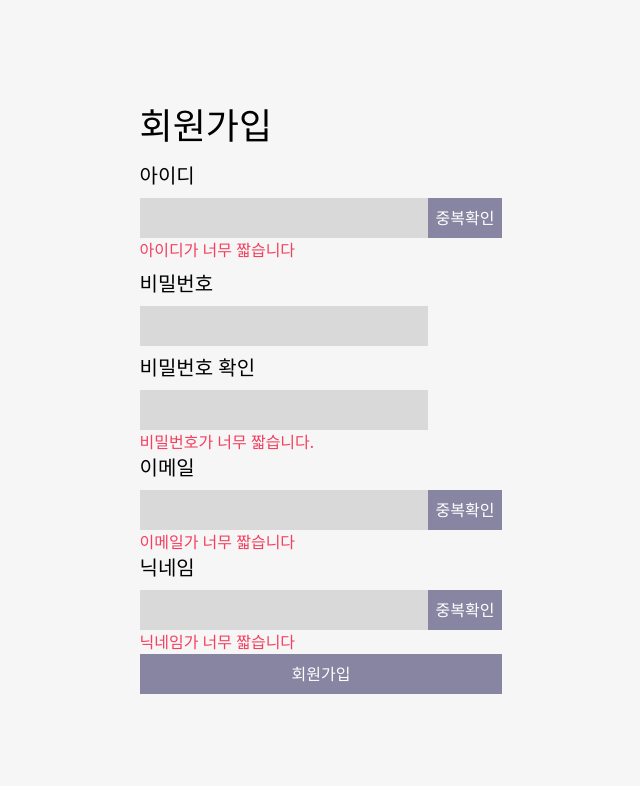
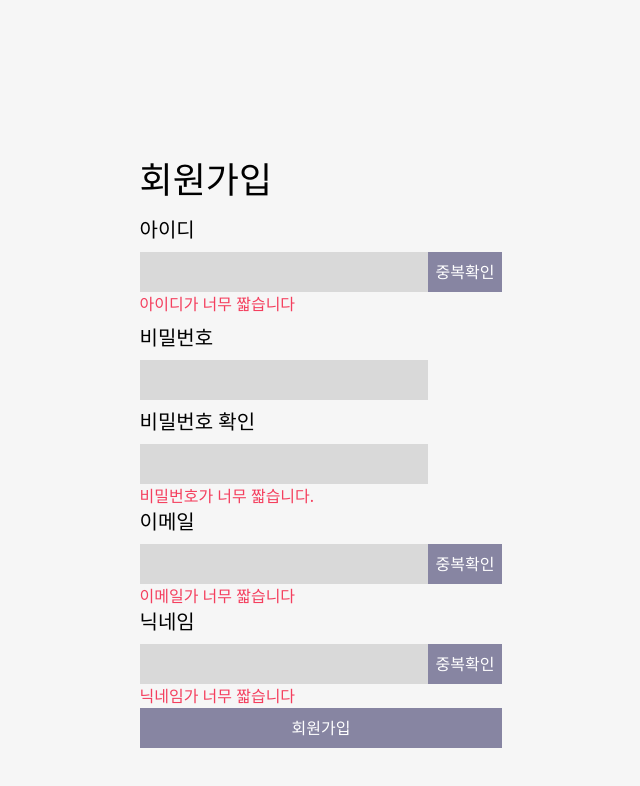
Before and after one commit to SongHan42/Estate, a React (Create React App) app in the folder frontend/: page /signup in a window 1280 px wide. Shown: the top 786 px of the page, without its empty margins (319-959 px from the left). Built offline with nearby package versions, Linux system fonts and the light colour scheme.

Commit message:
[Feat] button component props에 스타일 추가

```diff
--- a/frontend/src/App.tsx
+++ b/frontend/src/App.tsx
@@ -9,8 +9,8 @@ import HouseDetail from "./Routes/HouseDetail/HouseDetail";
 function App() {
   return (
     <Router>
-      <div className="w-screen h-screen bg-[#f6f6f6] flex justify-center">
-        <div className="flex lfex-col justify-center items-center w-96">
+      <div className="w-screen min-h-screen h-full bg-[#f6f6f6] flex justify-center">
+        <div className="flex flex-col justify-center items-center w-96 h-full mt-40">
           <Routes>
             <Route path="/" element={<SignIn />}></Route>
             <Route path="/signup" element={<SignUp />}></Route>
--- a/frontend/src/Components/Button.tsx
+++ b/frontend/src/Components/Button.tsx
@@ -2,12 +2,16 @@ import React from "react";
 
 type PropsType = {
   text: string;
+  style?: string;
   onClick?: React.MouseEventHandler<HTMLButtonElement>;
 };
 
-function Button({ text, onClick }: PropsType) {
+function Button({ style, text, onClick }: PropsType) {
   return (
-    <button onClick={onClick} className="w-full bg-[#8785a2] p-2 text-white">
+    <button
+      onClick={onClick}
+      className={"w-full bg-[#8785a2] p-2 text-white " + style}
+    >
       {text}
     </button>
   );
```
